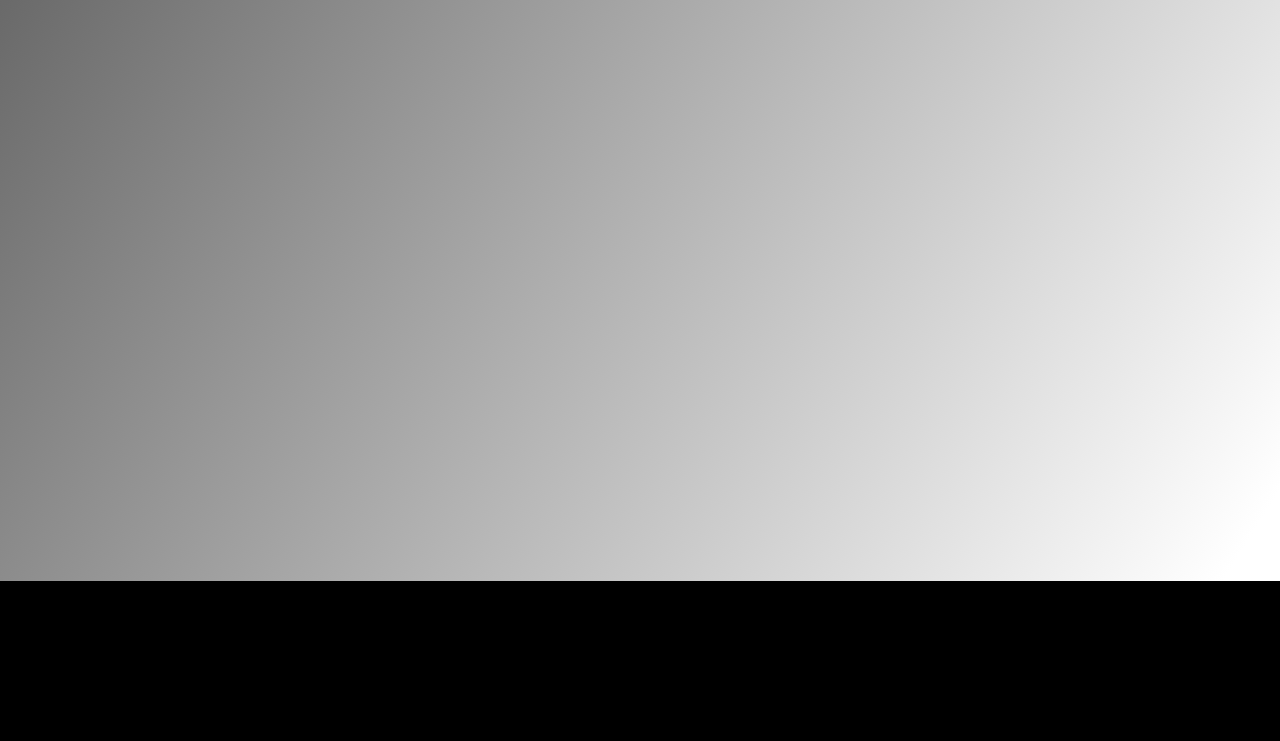
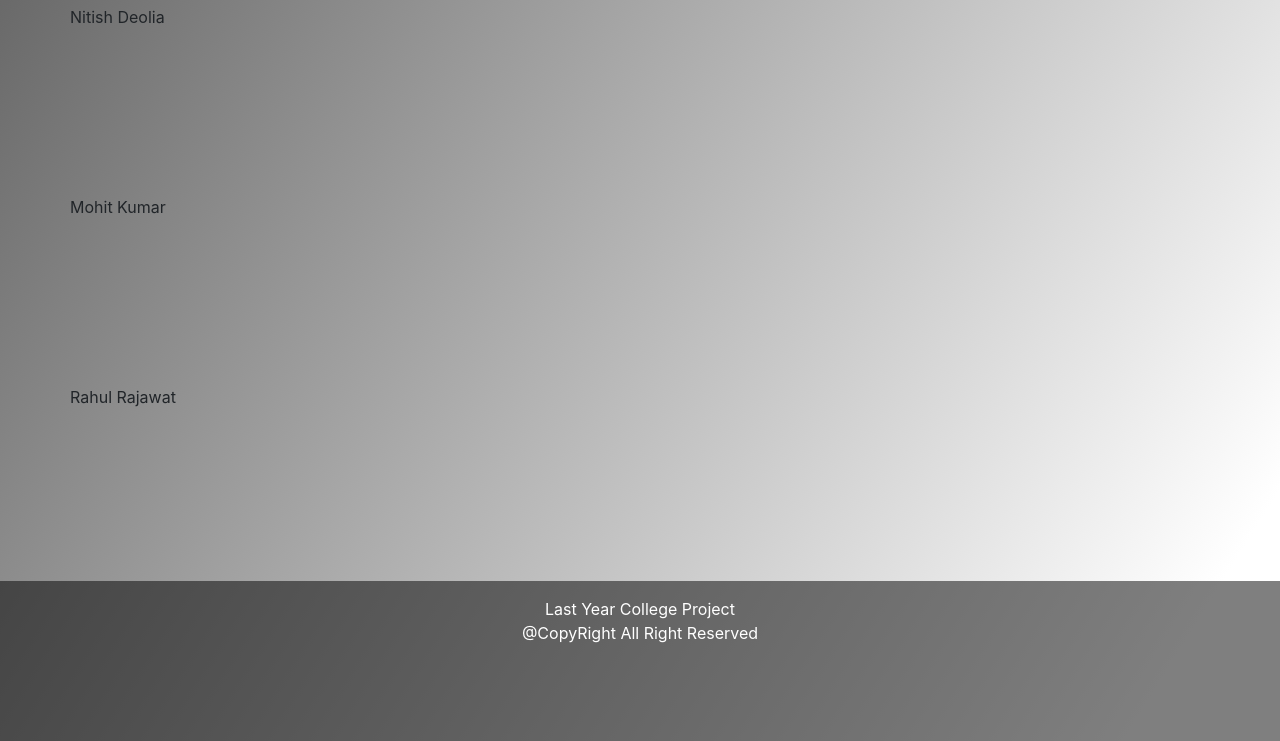
Before and after one commit to nitishdeolia/weatherapp, a plain HTML site: page AboutUs/about.html in a window 1280 px wide. Shown: the part 59-800 px from the top of the page. Drawn offline with nearby package versions, Linux system fonts and the light colour scheme.

Commit message:
footer and grid added to about page

```diff
--- a/AboutUs/about.html
+++ b/AboutUs/about.html
@@ -44,10 +44,24 @@
         </nav>
     </header>
     <section class="flex-grow-1">
-
+        <div class="container aboutcontainer m-auto">
+            <div class="row about">
+                Nitish Deolia
+            </div>
+            <div class="row about">
+                Mohit Kumar
+            </div>
+            <div class="row about">
+                Rahul Rajawat
+            </div>
+        </div>
     </section>
     <footer>
-
+        <div class="filter"></div>
+        <div class="container-fluid text-up text-center py-3">
+            <p>Last Year College Project</p>
+            <p>@CopyRight All Right Reserved</p>
+        </div>
     </footer>
     <!-- javascript files -->
     <script src="https://code.jquery.com/jquery-3.5.1.slim.min.js"
--- a/AboutUs/about_css.css
+++ b/AboutUs/about_css.css
@@ -15,7 +15,33 @@ body{
     height: 3rem;
 }
 
+.filter{
+    position: absolute;
+    left: 0;
+    top: 0;
+    opacity: 0.5;
+    background-color: black;
+    width: 100%;
+    height: 100%;
+    z-index: -1;
+}
 footer{
+    position: relative;
     height: 20vh;
-    background-color: black;
 }
+
+.text-up{
+    width: 100%;
+    z-index: 2;
+    color: white;
+}
+
+.aboutcontainer{
+    height: 100%;
+    width: 100%;
+}
+.about{
+    height: 33%;
+    width: 100%;
+    /* background-color: pink; */
+}
--- a/script_weather.js
+++ b/script_weather.js
@@ -44,7 +44,7 @@ function formSubmit() {
             return jsonCreater.json();
         })
         .then((geo_data) => {
-            console.log(geo_data);
+            //console.log(geo_data);
             const latitude=geo_data["data"][0]["latitude"];
             const longitude=geo_data["data"][0]["longitude"];
             // console.log(`${latitude} ${longitude}`);
@@ -67,7 +67,7 @@ function initiate(latitude,longitude){
                     return weather.json();
                 })
                 .then((weather) => {
-                    // console.log(weather);
+                    console.log(weather);
                     // call for setting the icon for the weather
                     changeIcon(weather.weather[0].icon);
                     // call for changing weather description
```
